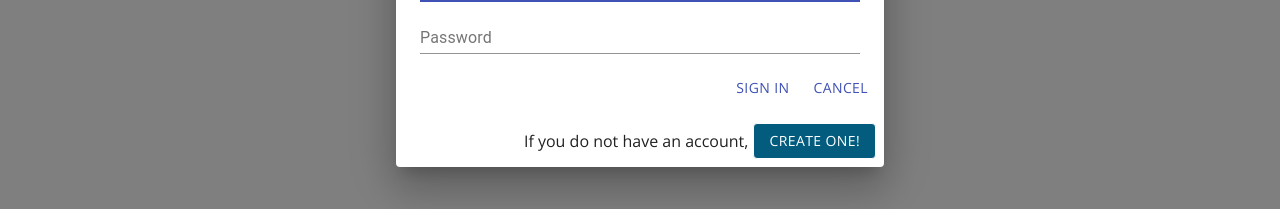
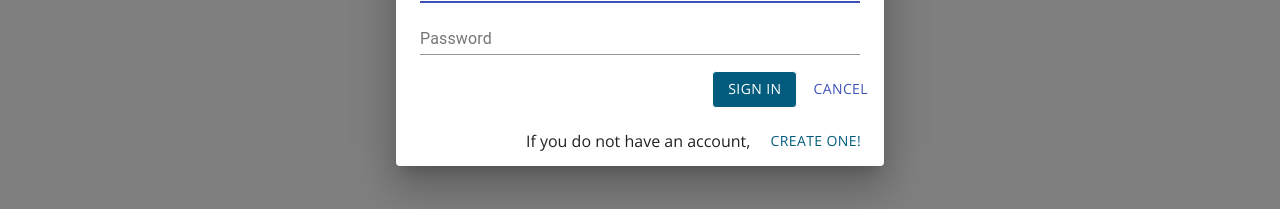
Before and after one commit to oberthewhat/listr, a React (Create React App) app: page / in a window 1280 px wide. Both pictures are taken after a click on the button "SIGN IN TO VOTE!". Shown: the part 396-605 px from the top of the page. Built offline with nearby package versions, Linux system fonts and the light colour scheme; no server answers.

Commit message:
updated sign in button

```diff
--- a/src/App.css
+++ b/src/App.css
@@ -40,9 +40,10 @@
 }
 
 #createButton {
-  background-color: #035c7d;
-  color: white;
+  /* background-color: #035c7d; */
+  color: #035c7d;
   margin-left: 5px;
+  border: none;
 }
 
 #listrTitle {
@@ -68,6 +69,11 @@
   font-size: 15px;
   text-shadow: 1px 1px 1px rgba(131, 131, 131, 0.294);
 
+}
+
+#signInButton {
+  background-color: #035c7d;
+  color: white;
 }
 
 footer {
--- a/src/components/login.js
+++ b/src/components/login.js
@@ -102,7 +102,7 @@ export default function LogIn(props) {
 				</DialogContent>
 				<DialogActions>
 					{/* MAKE THIS BUTTON HANDLE SIGN IN */}
-					<Button onClick={handleSubmit} color="primary">
+					<Button onClick={handleSubmit} id="signInButton" variant="outlined" color="inherit" >
 						Sign In
           </Button>
 					<Button onClick={handleClose} color="primary">
```
